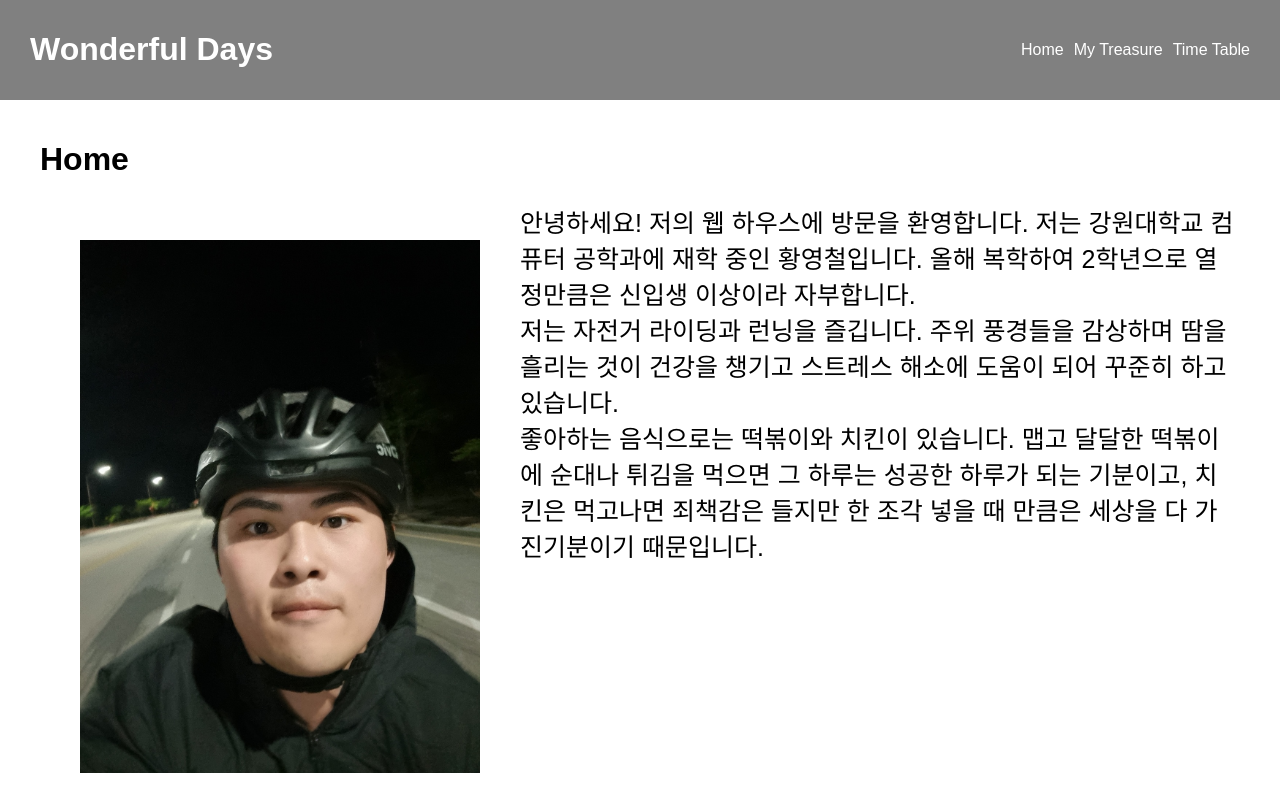
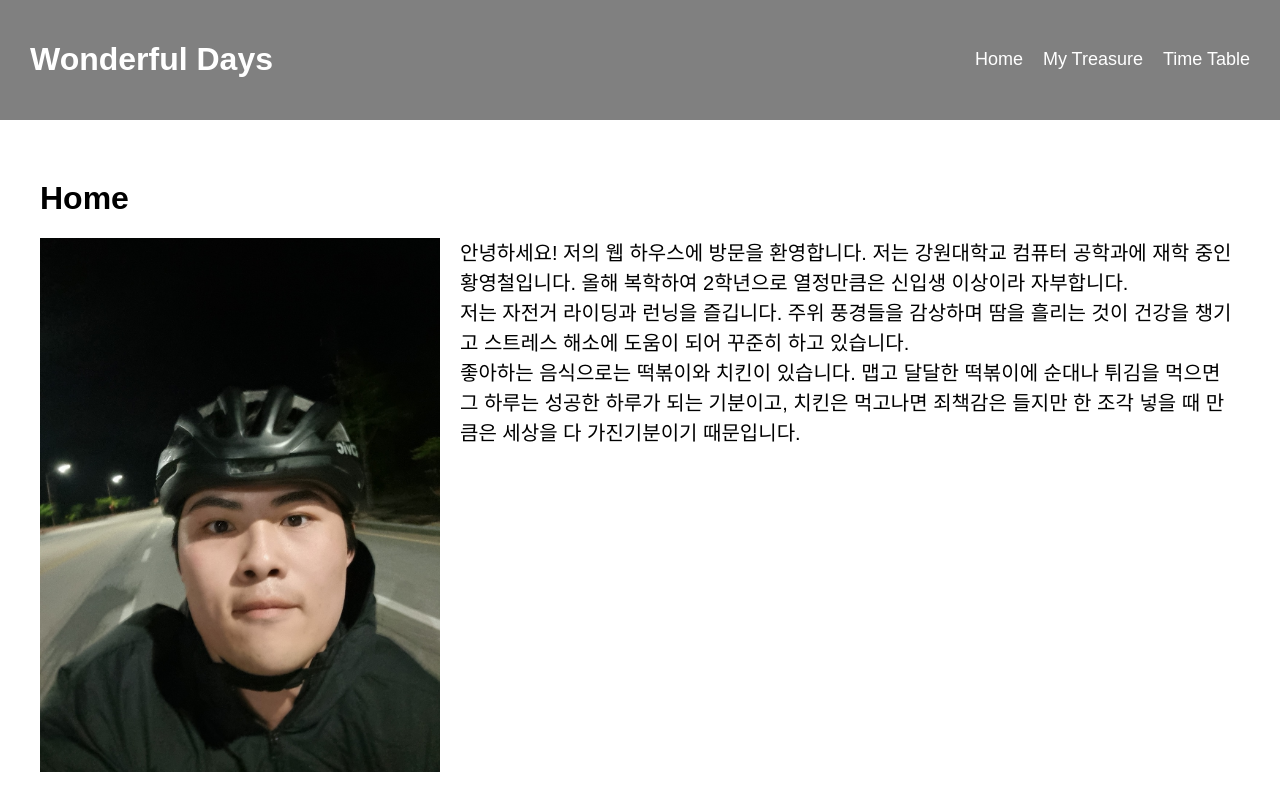
Before and after one commit to DDukSoon/assignment, a plain HTML site: page index.html in a window 1280 px wide. Drawn offline with nearby package versions, Linux system fonts and the light colour scheme.

Commit message:
Add files via upload

```diff
--- a/index.html
+++ b/index.html
@@ -18,6 +18,7 @@
       });
     });
   </script>
+  </script>
   <style>
     body {
       font-family: Arial, sans-serif;
@@ -28,7 +29,7 @@
     header {
       background-color: gray;
       color: white;
-      padding: 10px 30px 10px 30px;
+      padding: 20px 30px; /* 상하 20px, 좌우 30px */
       display: flex;
       justify-content: space-between;
       align-items: center;
@@ -40,7 +41,7 @@
       display: flex;
     }
     nav ul li {
-      margin-left: 10px;
+      margin-left: 20px; /* 간격을 늘림 */
     }
     nav ul li:first-child {
       margin-left: 0;
@@ -48,6 +49,7 @@
     nav ul li a {
       color: white;
       text-decoration: none;
+      font-size: 18px; /* 글씨 크기를 키움 */
     }
     nav ul li a:hover {
       text-decoration: underline;
@@ -57,9 +59,12 @@
       margin: 0 auto;
       padding: 20px;
     }
-    img{float:left}
+    img {
+      float: left;
+      margin-right: 20px; /* 이미지와 텍스트 사이 간격을 늘림 */
+    }
     .content {
-      margin-top: 20px;
+      margin-top: 40px; /* 상단 여백을 늘림 */
       display: none;
     }
     table {
@@ -68,7 +73,7 @@
     }
     th, td {
       border: 1px solid #000;
-      padding: 10px;
+      padding: 15px; /* 셀 내부 여백을 조정 */
       text-align: center;
     }
     th {
@@ -84,10 +89,8 @@
       background-color: lightgray;
     }
     p {
-      font-size: 25px;
-    }
-    img{
-      padding: 40px;
+      font-size: 20px; /* 글씨 크기를 다시 조정 */
+      line-height: 1.5; /* 줄 간격을 늘림 */
     }
   </style>
 </head>
```
